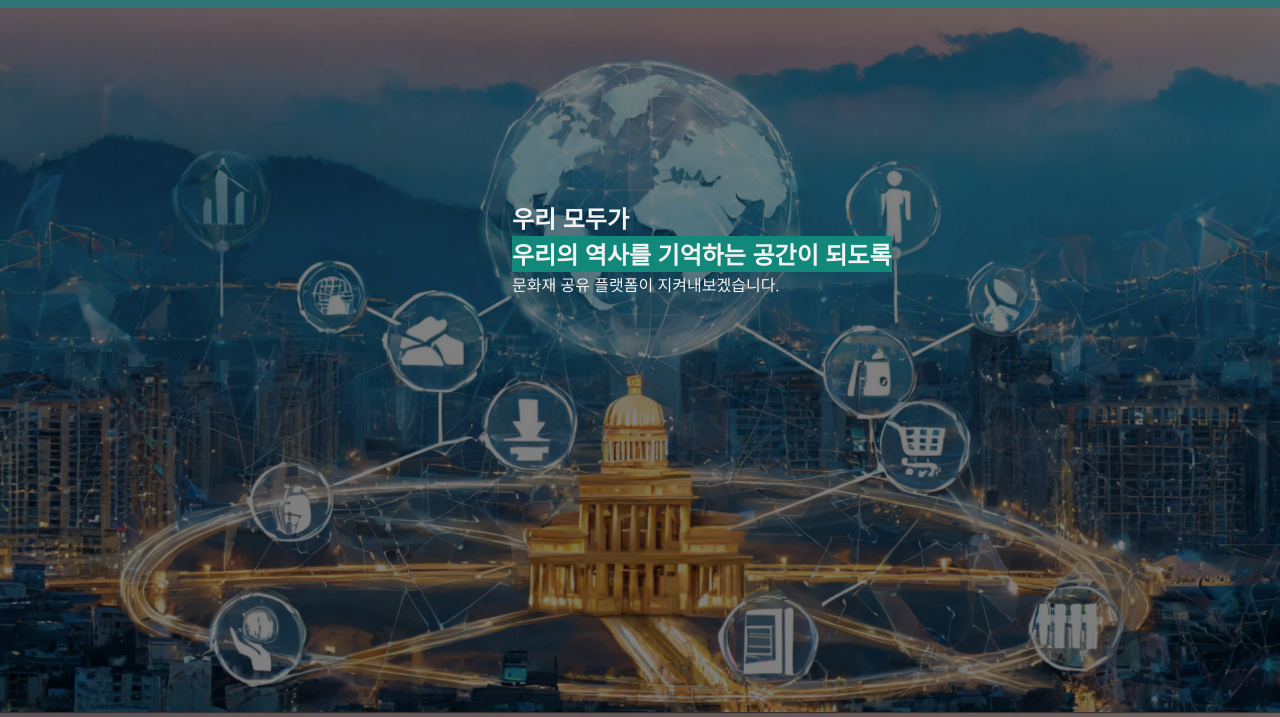
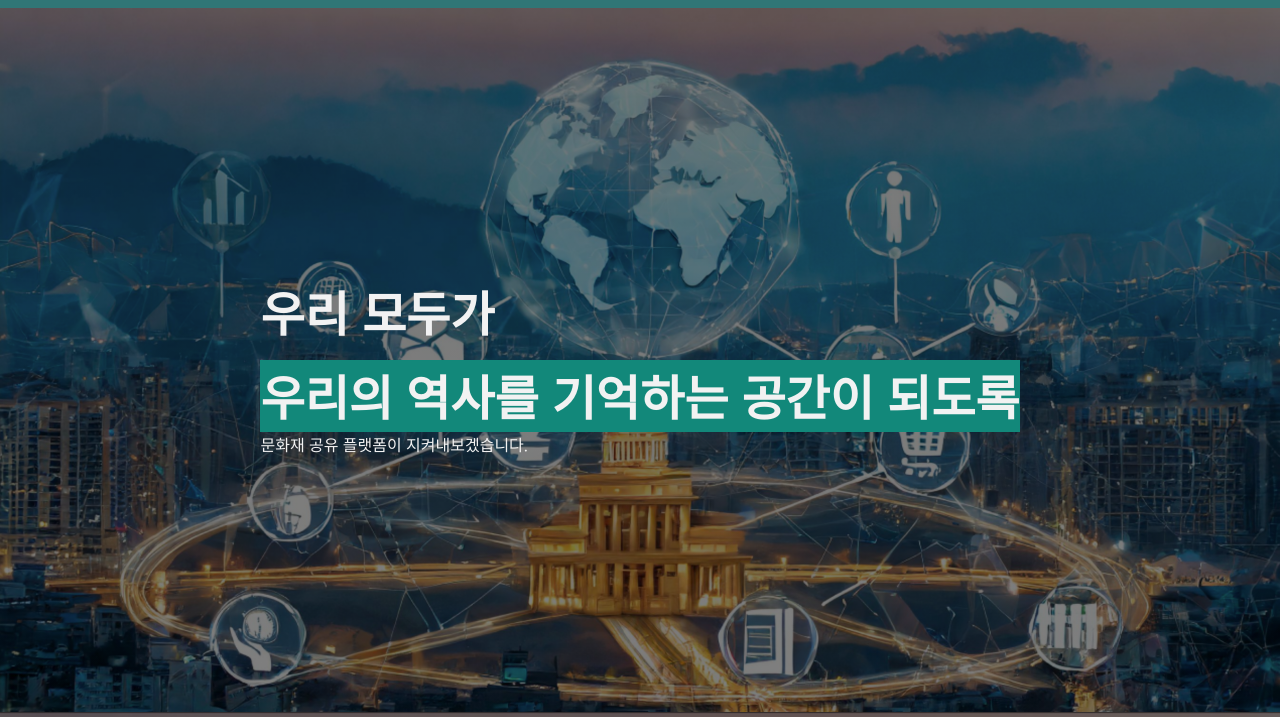
Before and after one commit to wlsn0105/Cultural-Heritage-Image-Classification, a Flask app: page / in a window 1280 px wide. Shown: the part 120-837 px from the top of the page. Run offline with Flask 3, Linux system fonts and the light colour scheme.

Commit message:
Fix: 이미지 위 타이틀 부모 자식 관계 수정

```diff
--- a/static/css/main.css
+++ b/static/css/main.css
@@ -84,26 +84,31 @@ a:hover {
 
 .main-banner {
     margin-top: -2px;
-    background: url(../images/main_banner.png);
+    background: linear-gradient(rgba(0, 0, 0, 0.527), rgba(0, 0, 0, 0.5)),
+        url(../images/main_banner.png);
     width: 100%;
     height: 88.5vh;
-    filter: brightness(50%);
     background-size: cover;
     background-repeat: no-repeat;
     /* title 적용 */
     display: flex;
     align-items: center;
     justify-content: center;
-    position: relative;
 }
 
 .title {
-    position: absolute;
-    top: 40%;
-    left: 40%;
+    /* display: flex;
+    justify-content: center;
+    align-items: center;
+    flex-direction: column; */
     color: #f2f2f2;
 }
 
 .color-box {
     background-color: #12887a;
 }
+
+.title-header {
+    font-size: 3rem;
+    margin-top: 12px;
+}
--- a/templates/main.html
+++ b/templates/main.html
@@ -3,7 +3,7 @@
 <head>
     <meta charset="UTF-8">
     <meta name="viewport" content="width=device-width, initial-scale=1.0">
-    <title>Document</title>
+    <title>🇰🇷문화재 공유 플랫폼</title>
     <link href="https://fonts.googleapis.com/css2?family=Nanum+Myeongjo&display=swap" rel="stylesheet">
     <link rel="stylesheet" href="{{ url_for('static', filename='css/main.css') }}">
 </head>
@@ -28,12 +28,17 @@
         <!-- main 메인 영역 -->
         <section class="main">
             <section class="main-banner">
-            </section>
                 <div class="title">
                     <h2 class="title-header">우리 모두가</h2>
                     <div class="color-box"><h2 class="title-header">우리의 역사를 기억하는 공간이 되도록</h2></div>
                     <div class="title-content">문화재 공유 플랫폼이 지켜내보겠습니다.</div>
                 </div>
+            </section>
+                <!-- <div class="title">
+                    <h2 class="title-header">우리 모두가</h2>
+                    <div class="color-box"><h2 class="title-header">우리의 역사를 기억하는 공간이 되도록</h2></div>
+                    <div class="title-content">문화재 공유 플랫폼이 지켜내보겠습니다.</div>
+                </div> -->
 
 
             <section class="main-banner">
```
